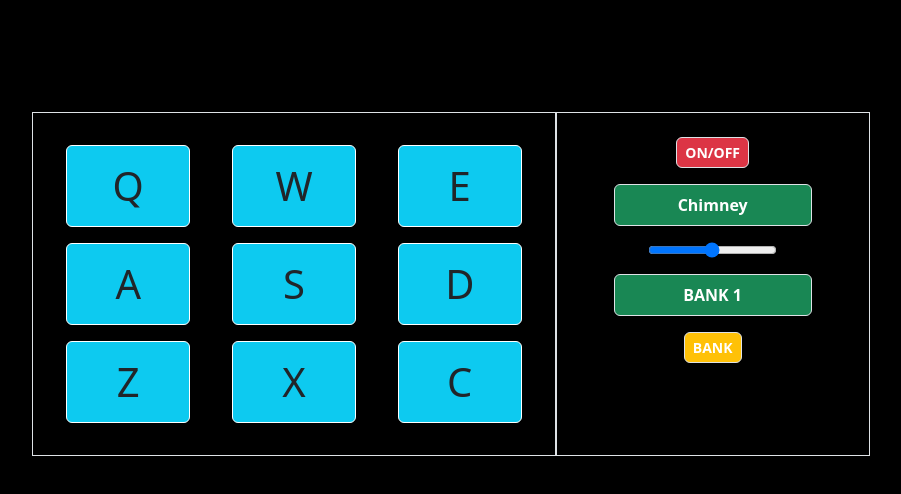
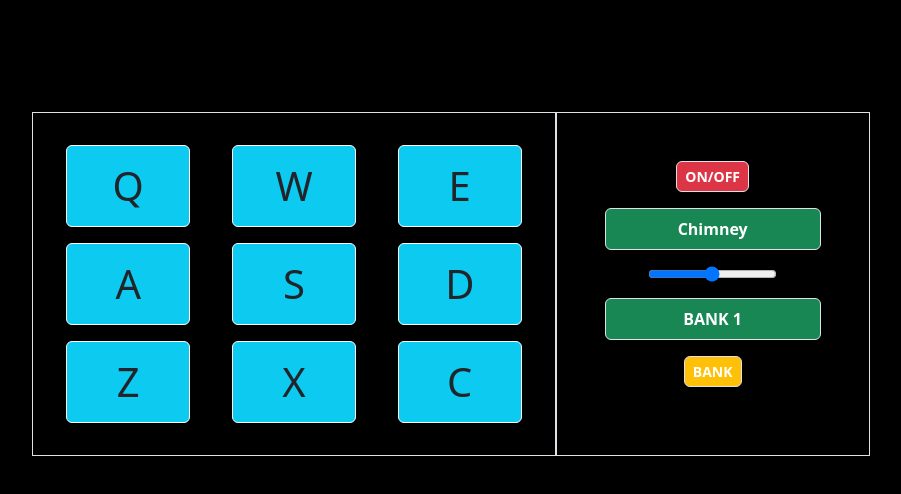
Before and after one commit to hoanggia92202/drum-machine, a React (Create React App) app: page / in a window 1280 px wide. Shown: the top 494 px of the page, without its empty margins (189-1090 px from the left). Built offline with nearby package versions, Linux system fonts and the light colour scheme.

Commit message:
update right-control padding to 5

```diff
--- a/src/App/App.js
+++ b/src/App/App.js
@@ -13,7 +13,7 @@ const App = () => {
           <KeyRow keys={['A', 'S', 'D']} />
           <KeyRow keys={['Z', 'X', 'C']} />
         </div>
-        <div id='right-control' className='col-md-3 p-4 d-flex justify-content-center border rounded-white'>
+        <div id='right-control' className='col-md-3 pt-5 d-flex justify-content-center border rounded-white'>
           <div id='switch-pad' className='w-75 d-flex flex-column align-items-center'>
             <Button name={'ON/OFF'} color={'danger'} />
             <Lcd display={'Chimney'} />
```
